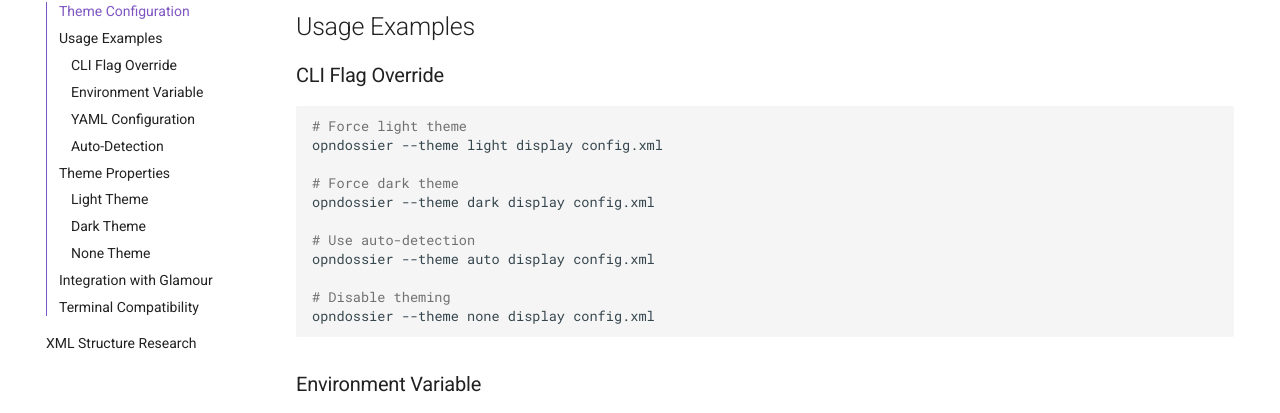
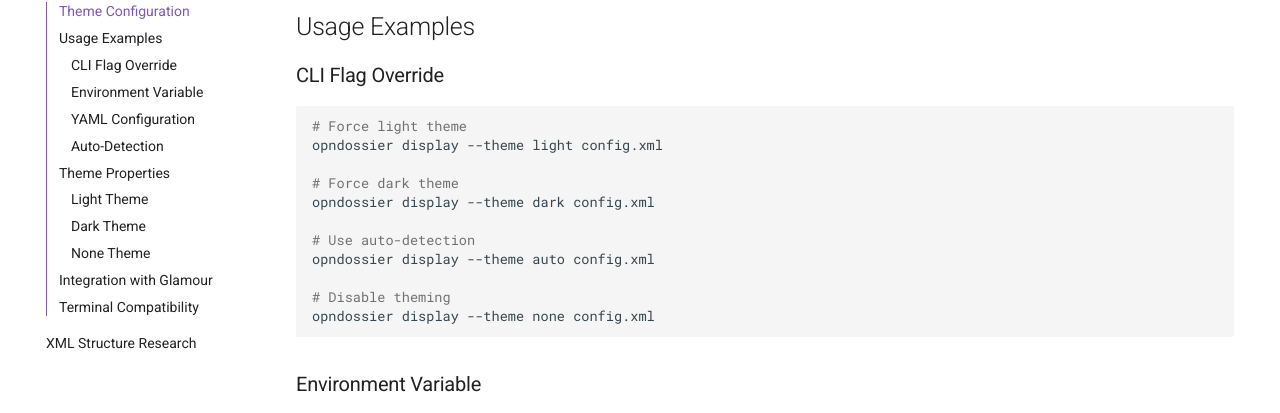
Before and after one commit to EvilBit-Labs/opnDossier, an MkDocs documentation site: the page built from docs/theme-usage.md, in a window 1280 px wide and 900 px high, scrolled down 419 px. Shown: the part 124-537 px from the top of the window. Built offline with MkDocs 1.6.1 and Material for MkDocs 9.7.7, drawn with Linux system fonts in a browser that asks for light colours; comment, search, counter and statistics services are not loaded; the version menu is left out.

Commit message:
docs: correct CLI flag usage examples in theme configuration section
Signed-off-by: UncleSp1d3r <unclesp1d3r@evilbitlabs.io>

````diff
--- a/docs/theme-usage.md
+++ b/docs/theme-usage.md
@@ -17,16 +17,16 @@ The theme system supports multiple configuration methods with the following prec
 
 ```bash
 # Force light theme
-opndossier --theme light display config.xml
+opndossier display --theme light config.xml
 
 # Force dark theme
-opndossier --theme dark display config.xml
+opndossier display --theme dark config.xml
 
 # Use auto-detection
-opndossier --theme auto display config.xml
+opndossier display --theme auto config.xml
 
 # Disable theming
-opndossier --theme none display config.xml
+opndossier display --theme none config.xml
 ```
 
 ### Environment Variable
````
